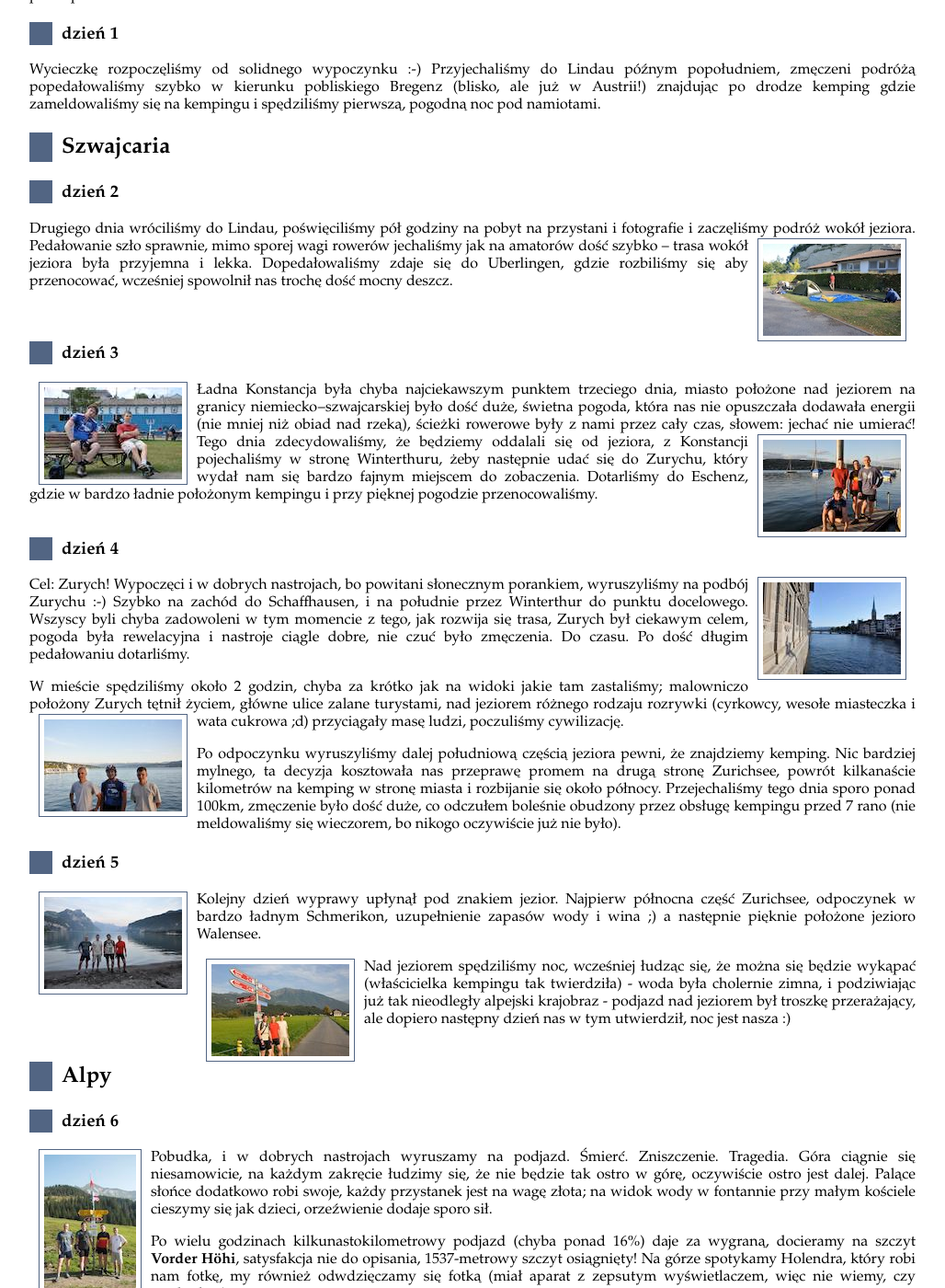
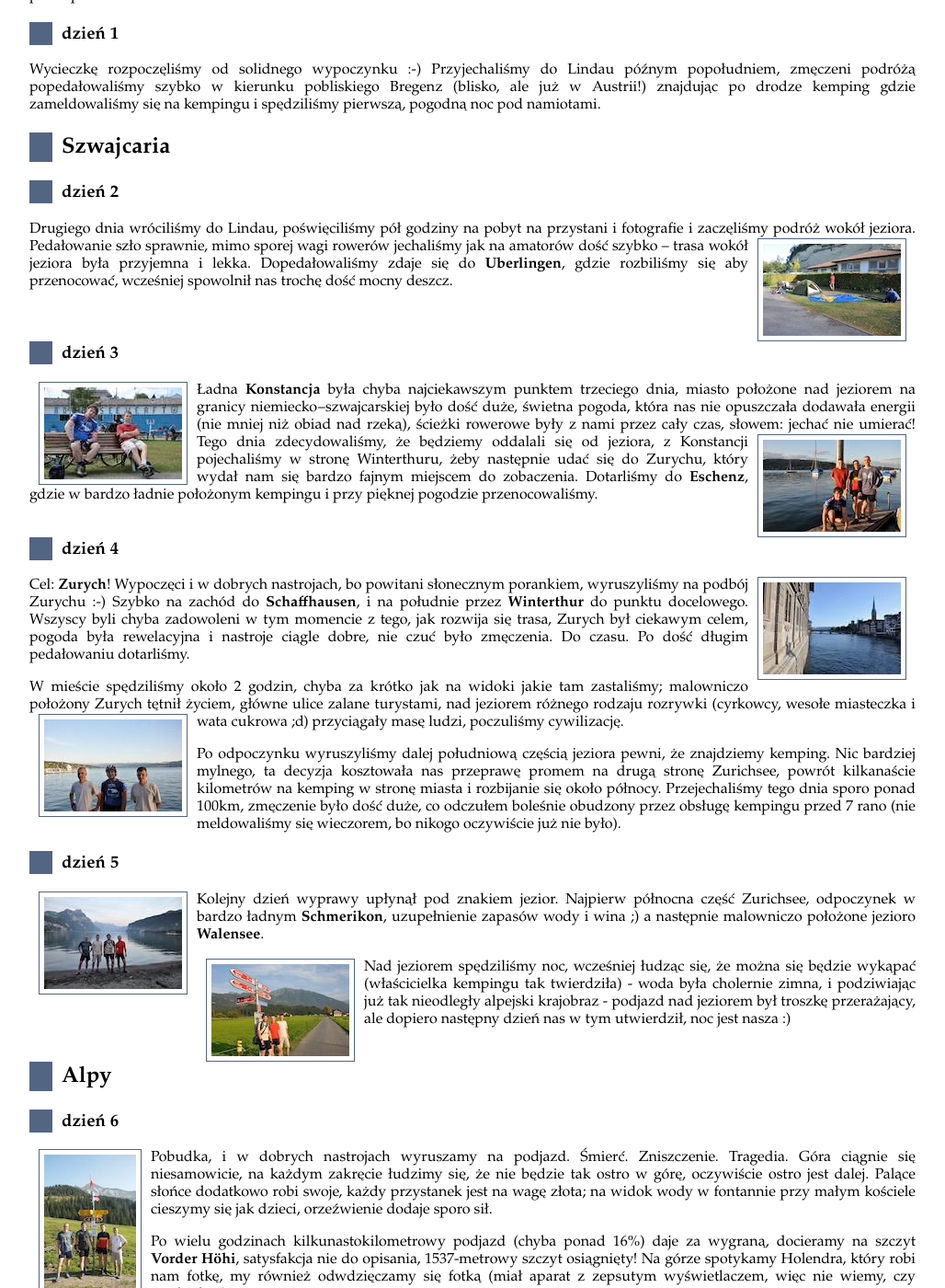
Before and after one commit to michalbugno/bicyklem.pl, a Jekyll site: the page built from bodensee.markdown, in a window 1280 px wide and 1400 px high, scrolled down 302 px. Shown: the whole window at 92% size, without its empty margins (1-1029 px from the left). Built offline with Jekyll 4.4.1, drawn with Linux system fonts in a browser that asks for light colours; some of the changed text lies outside the part shown.

Commit message:
Bodensee review part4

```diff
--- a/bodensee.markdown
+++ b/bodensee.markdown
@@ -26,26 +26,26 @@
 <a href="./images/bodensee/04_01.jpg"><img src="./images/bodensee/04_01_thumb.jpg" class="right" /></a>
 Pedałowanie szło sprawnie, mimo sporej wagi rowerów jechaliśmy jak na amatorów dość
 szybko -- trasa wokół jeziora była przyjemna i lekka. Dopedałowaliśmy zdaje się do
-Uberlingen, gdzie rozbiliśmy się aby przenocować, wcześniej spowolnił nas trochę dość
+**Uberlingen**, gdzie rozbiliśmy się aby przenocować, wcześniej spowolnił nas trochę dość
 mocny deszcz.
 
 ### dzień 3
 <a href="./images/bodensee/05_01.jpg"><img src="./images/bodensee/05_01_thumb.jpg" class="left" /></a>
-Ładna Konstancja była chyba najciekawszym punktem trzeciego dnia, miasto
+Ładna **Konstancja** była chyba najciekawszym punktem trzeciego dnia, miasto
 położone nad jeziorem na granicy niemiecko--szwajcarskiej było dość duże, świetna
 pogoda, która nas nie opuszczała dodawała energii (nie mniej niż obiad nad rzeką),
 ścieżki rowerowe były z nami przez cały czas, słowem: jechać nie umierać!
 <a href="./images/bodensee/05_02.jpg"><img src="./images/bodensee/05_02_thumb.jpg" class="right" /></a>
 Tego dnia zdecydowaliśmy, że będziemy oddalali się od jeziora, z Konstancji pojechaliśmy
 w stronę Winterthuru, żeby następnie udać się do Zurychu, który wydał nam się
-bardzo fajnym miejscem do zobaczenia.  Dotarliśmy do Eschenz, gdzie w bardzo ładnie
+bardzo fajnym miejscem do zobaczenia.  Dotarliśmy do **Eschenz**, gdzie w bardzo ładnie
 położonym kempingu i przy pięknej pogodzie przenocowaliśmy.
 
 ### dzień 4
 <a href="./images/bodensee/06_01.jpg"><img src="./images/bodensee/06_01_thumb.jpg" class="right" /></a>
-Cel: Zurych! Wypoczęci i w dobrych nastrojach, bo powitani słonecznym porankiem,
-wyruszyliśmy na podbój Zurychu :-) Szybko na zachód do Schaffhausen, i na
-południe przez Winterthur do punktu docelowego. Wszyscy byli chyba zadowoleni w
+Cel: **Zurych**! Wypoczęci i w dobrych nastrojach, bo powitani słonecznym porankiem,
+wyruszyliśmy na podbój Zurychu :-) Szybko na zachód do **Schaffhausen**, i na
+południe przez **Winterthur** do punktu docelowego. Wszyscy byli chyba zadowoleni w
 tym momencie z tego, jak rozwija się trasa, Zurych był ciekawym celem, pogoda była
 rewelacyjna i nastroje ciągle dobre, nie czuć było zmęczenia. Do czasu. Po dość
 długim pedałowaniu dotarliśmy.
@@ -67,8 +67,8 @@
 ### dzień 5
 <a href="./images/bodensee/07_01.jpg"><img src="./images/bodensee/07_01_thumb.jpg" class="left" /></a>
 Kolejny dzień wyprawy upłynął pod znakiem jezior. Najpierw północna część
-Zurichsee, odpoczynek w bardzo ładnym Schmerikon, uzupełnienie zapasów wody i
-wina ;) a następnie pięknie położone jezioro Walensee.
+Zurichsee, odpoczynek w bardzo ładnym **Schmerikon**, uzupełnienie zapasów wody i
+wina ;) a następnie malowniczo położone jezioro **Walensee**.
 
 <a href="./images/bodensee/07_02.jpg"><img src="./images/bodensee/07_02_thumb.jpg" class="left" /></a>
 Nad jeziorem spędziliśmy noc, wcześniej łudząc się, że można się będzie wykąpać
@@ -93,7 +93,7 @@
 fotkę, my również odwdzięczamy się fotką (miał aparat z zepsutym wyświetlaczem,
 więc nie wiemy, czy wychodzi ;)
 
-Po posiłku zjeżdżamy do Alt St. Johann, gdzie nocujemy, uprzednio robiąc dość
+Po posiłku zjeżdżamy do **Alt St. Johann**, gdzie nocujemy, uprzednio robiąc dość
 duże zakupy.
 
 To był najcięższy dzień z całej podróży, jednocześnie wynagrodzeni zostaliśmy
@@ -104,15 +104,28 @@
 <a href="./images/bodensee/08_04.jpg"><img src="./images/bodensee/08_04_thumb.jpg" class="left" /></a>
 
 ### dzień 7
-Postanawiamy zahaczyć o Liechtenstein, jesteśmy przecież tak blisko! Wszystko tutaj
+Postanawiamy zahaczyć o **Liechtenstein**, jesteśmy przecież tak blisko! Wszystko tutaj
 jest blisko, jeziora, Alpy, Niemcy, Szwajcaria, Austria, Liechtenstein, wydaje się,
 że jesteśmy w jakimś cudownym punkcie, z którego w chwilę można dojechać gdzie
 tylko chcemy!
 
-Zjazd do Vaduz, stolicy Liechtensteinu mija raz-dwa, w malutkim mieście spędzamy
+<a href="./images/bodensee/09_03.jpg"><img src="./images/bodensee/09_03_thumb.jpg" class="left" /></a>
+Zjazd do **Vaduz**, stolicy Liechtensteinu mija raz-dwa, w malutkim mieście spędzamy
 2-3 godziny, odwiedzając górujący nad nim zamek, siedzibę rodziny królewskiej
 rodziny.
 
+<a href="./images/bodensee/09_01.jpg"><img src="./images/bodensee/09_01_thumb.jpg" class="right" /></a>
+Jedziemy wzdłuż granicy szukając powoli kempingu, pierwszy nie istnieje, drugi
+jest kilkanaście kilometrów dalej, ale trasa jest ładna, za nami potężne góry;
+dojeżdżamy do **Buchs**. Dosłownie pochłaniamy smaczną kolację, słuchamy muzyki,
+która dociera do nas z lokalnego festynu. Szybki prysznic i sen!
+<a href="./images/bodensee/09_02.jpg"><img src="./images/bodensee/09_02_thumb.jpg" class="left" /></a>
+
+Rano budzi nas niska temperatura, zaczna robić się chłodno, to już przecież 10
+września.
+
 ## Powrót nad jezioro
 
+### dzień 8
+
 ## Berlin
```
Also changed, not shown: images/bodensee/09_01.jpg (added), images/bodensee/09_01_thumb.jpg (added), images/bodensee/09_02.jpg (added), images/bodensee/09_02_thumb.jpg (added), images/bodensee/09_03.jpg (added), images/bodensee/09_03_thumb.jpg (added).
